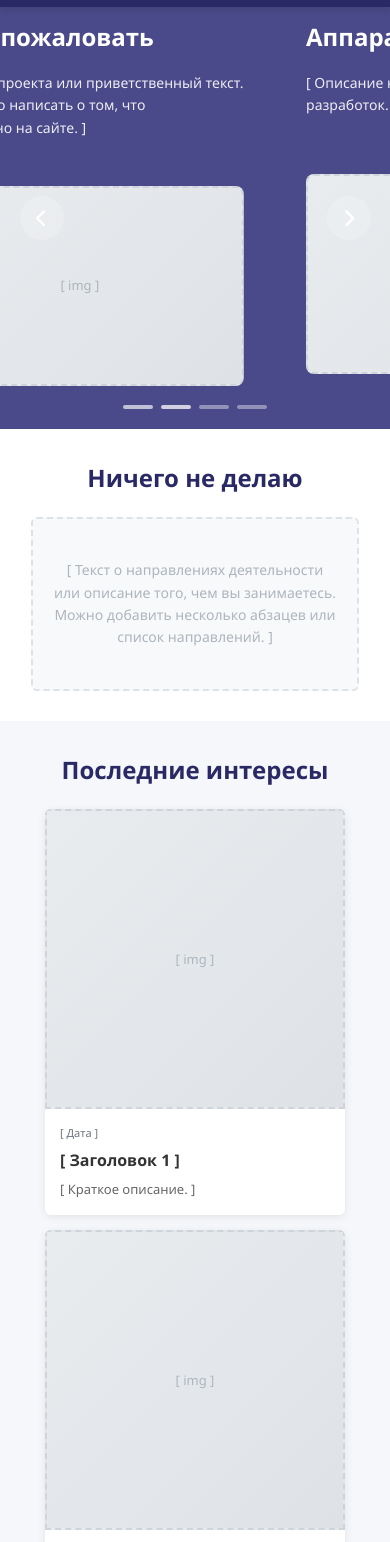
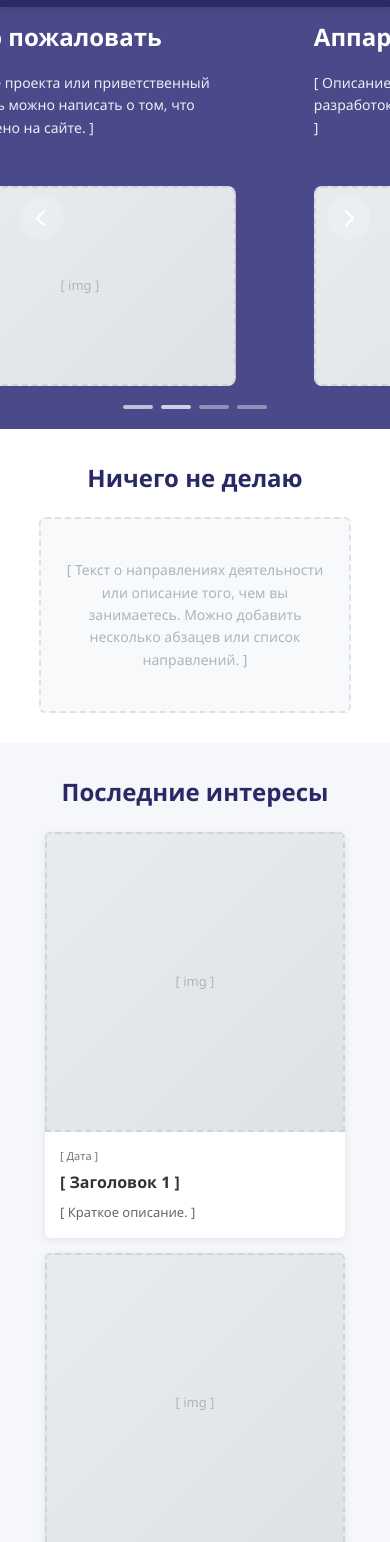
Before and after one commit to HelpMy2/helpmy2.github.io, a plain HTML site: page index.html in a window 390 px wide. Shown: the part 48-1590 px from the top of the page. Drawn offline with Linux system fonts and the light colour scheme.

Commit message:
updatet base.css

```diff
--- a/base.css
+++ b/base.css
@@ -15,7 +15,7 @@
     flex-direction: column;
 }
 
-/* Container - 8% padding */
+/* Container - 10% padding */
 .container {
     width: 100%;
     padding: 0 10%;
@@ -205,7 +205,7 @@
 /* Services Section (Nothing I do) */
 .services-section {
     background: white;
-    padding: 30px 8%;
+    padding: 30px 10%;
 }
 
 .services-section .section-title {
@@ -229,7 +229,7 @@
 
 /* News/Interests Section - wider margins, centered, 1:1 images */
 .news-section {
-    padding: 30px 8%;
+    padding: 30px 10%;
 }
 
 .news-section .section-title {
@@ -453,7 +453,7 @@
 @media (max-width: 992px) {
     .carousel-slide {
         flex-direction: column;
-        padding: 3% 8%;
+        padding: 3% 10%;
     }
 
     .carousel-text,
@@ -567,7 +567,7 @@
 
 /* Page content */
 .page-content {
-    padding: 20px 8%;
+    padding: 20px 10%;
     min-height: calc(100vh - 200px);
 }
 
```
